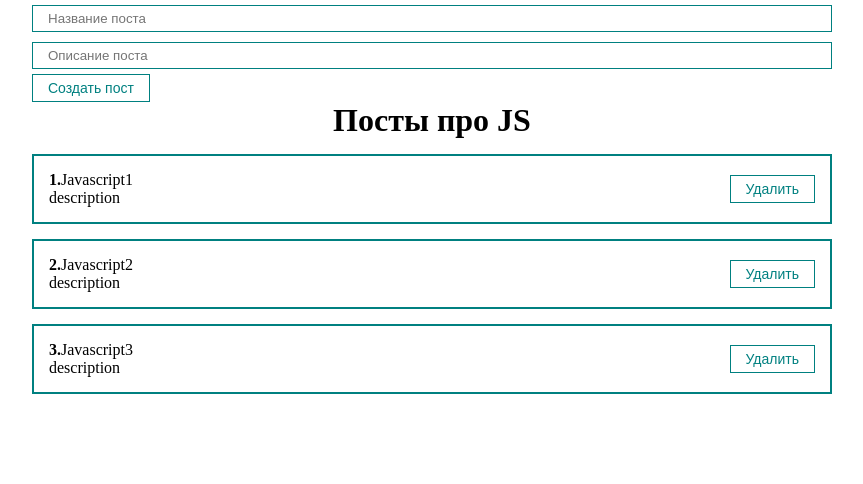
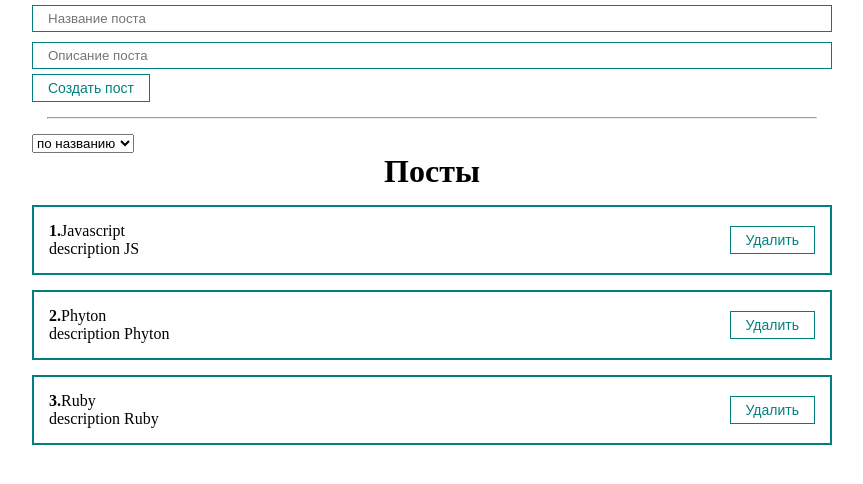
Before and after one commit to Nadyahopeeeee/react-blogs, a React (Create React App) app: page / in a window 1280 px wide. Shown: the top 484 px of the page, without its empty margins (208-1071 px from the left). Built offline with nearby package versions, Linux system fonts and the light colour scheme.

Commit message:
add sort posts

```diff
--- a/src/App.js
+++ b/src/App.js
@@ -2,22 +2,51 @@
 import './styles/App.css';
 import PostList from './components/PostList';
 import PostForm from './components/PostForm';
+import MySelect from './components/MySelect';
 
 function App() {
   const [posts, setPosts] = useState([
-    { id: 1, title: 'Javascript1', body: 'description' },
-    { id: 2, title: 'Javascript2', body: 'description' },
-    { id: 3, title: 'Javascript3', body: 'description' },
+    { id: 1, title: 'Javascript ', body: 'description JS' },
+    { id: 2, title: 'Phyton', body: 'description Phyton' },
+    { id: 3, title: 'Ruby', body: 'description Ruby' },
   ]);
+
+  const [selectedSort, setSelectedSort] = useState('');
 
   const createPost = (newPost) => {
     setPosts([...posts, newPost]);
   };
 
+  const removePost = (post) => {
+    setPosts(posts.filter((elem) => elem.id !== post.id));
+  };
+
+  const sortPosts = (sort) => {
+    console.log(sort);
+    setSelectedSort(sort);
+    setPosts([...posts.sort((a, b) => a[sort].localeCompare(b[sort]))]);
+  };
+
   return (
     <div className="App">
       <PostForm create={createPost} />
-      <PostList posts={posts} title="Посты про JS" />
+      <hr style={{ margin: '15px' }}></hr>
+      <div>
+        <MySelect
+          value={selectedSort}
+          onChange={sortPosts}
+          defaultValue="Сортировка:"
+          options={[
+            { value: 'title', name: 'по названию' },
+            { value: 'body', name: 'по описанию' },
+          ]}
+        />
+      </div>
+      {posts.length ? (
+        <PostList remove={removePost} posts={posts} title="Посты" />
+      ) : (
+        <h2 style={{ textAlign: 'center' }}>Добавьте новый пост!</h2>
+      )}
     </div>
   );
 }
--- /dev/null
+++ b/src/components/MySelect.jsx
@@ -0,0 +1,16 @@
+import React from 'react';
+
+export default function MySelect({ options, defaultValue, value, onChange }) {
+  return (
+    <select value={value} onChange={(e) => onChange(e.target.value)}>
+      <option disabled value="value1">
+        {defaultValue}
+      </option>
+      {options.map((option) => (
+        <option key={option.value} value={option.value}>
+          {option.name}
+        </option>
+      ))}
+    </select>
+  );
+}
--- a/src/components/PostItem.jsx
+++ b/src/components/PostItem.jsx
@@ -1,7 +1,7 @@
 import React from 'react';
 import MyButton from './UI/button/MyButton';
 
-function PostItem({ post, number }) {
+function PostItem({ post, number, remove }) {
   return (
     <div className="post">
       <div className="post__content">
@@ -13,7 +13,7 @@
         <div>{post.body}</div>
       </div>
       <div className="post__btns">
-        <MyButton>Удалить</MyButton>
+        <MyButton onClick={() => remove(post)}>Удалить</MyButton>
       </div>
     </div>
   );
--- a/src/components/PostList.jsx
+++ b/src/components/PostList.jsx
@@ -1,12 +1,11 @@
-// import React, { useState } from 'react';
 import PostItem from './PostItem';
 
-const PostList = ({ posts, title }) => {
+const PostList = ({ posts, title, remove }) => {
   return (
     <>
       <h1 style={{ textAlign: 'center' }}>{title}</h1>
       {posts.map((post, i) => (
-        <PostItem number={i + 1} post={post} key={post.id} />
+        <PostItem remove={remove} number={i + 1} post={post} key={post.id} />
       ))}
     </>
   );
```
